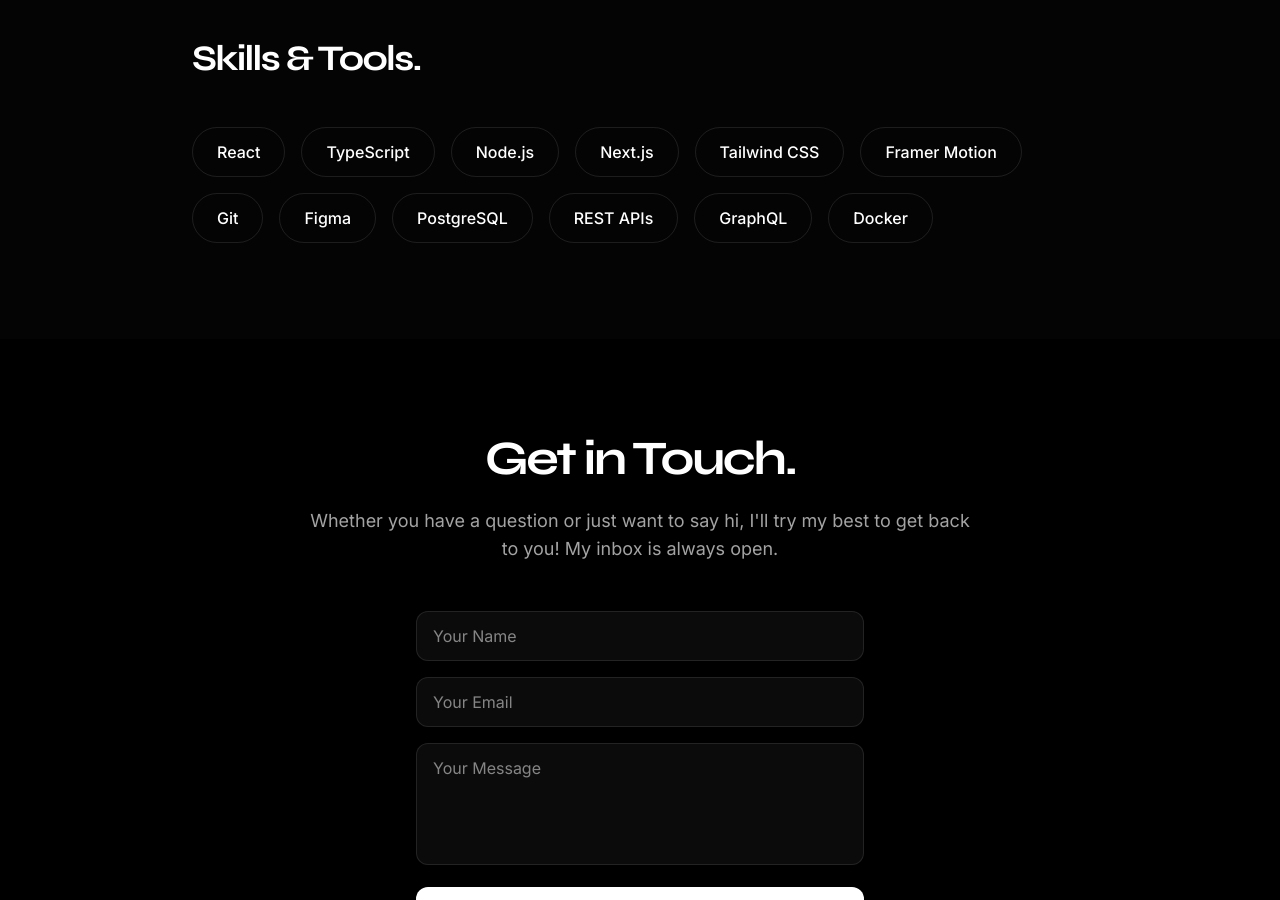
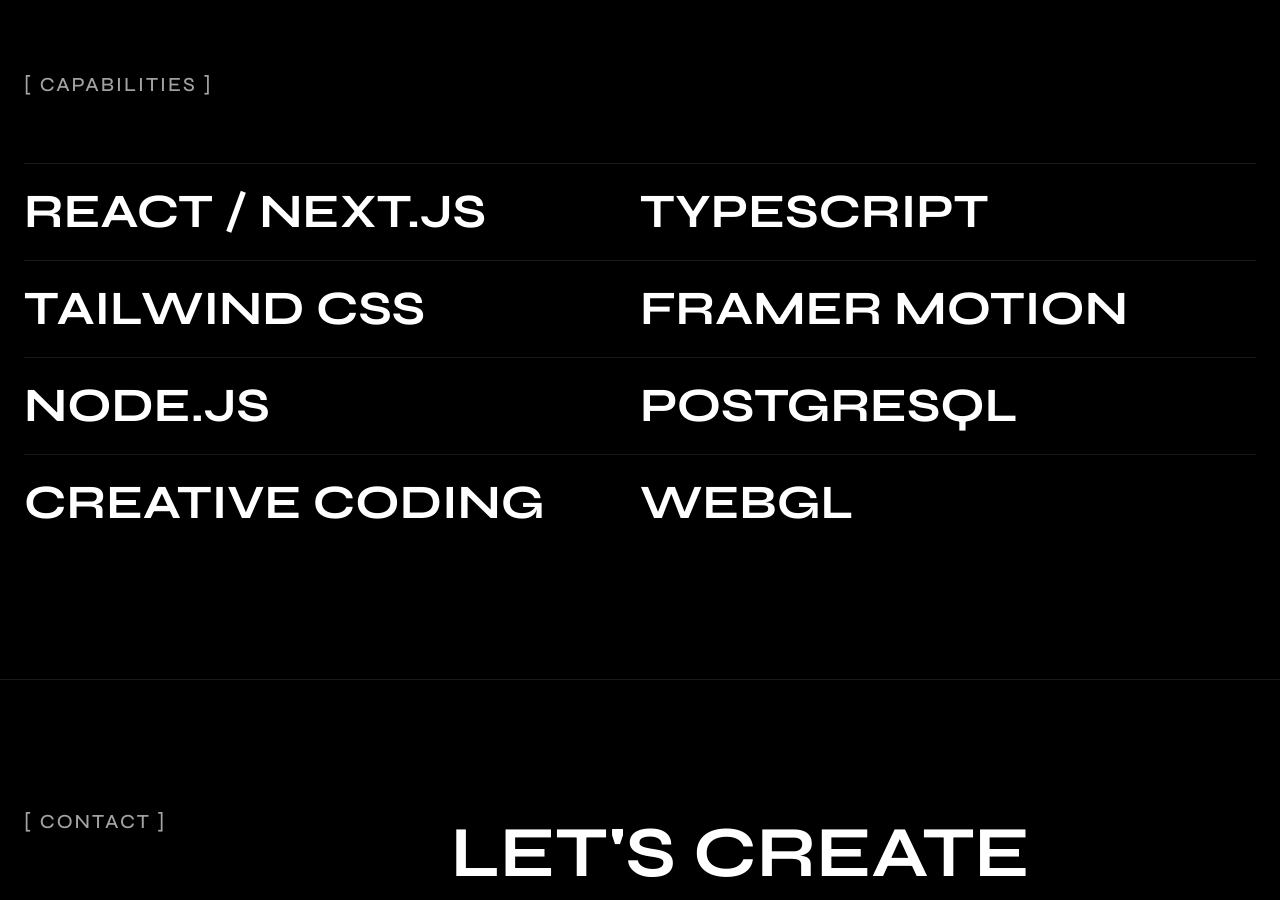
Before and after one commit to YorisSatriaAnanda/YorisS.A, a React (Vite) app: page / in a window 1280 px wide. Shown: the part 1880-2780 px from the top of the page. Built offline with nearby package versions, Linux system fonts and the light colour scheme.

Commit message:
update footer, nambahin animasi dll

```diff
--- a/src/App.tsx
+++ b/src/App.tsx
@@ -1,10 +1,25 @@
-import { BrowserRouter as Router, Routes, Route } from 'react-router-dom';
+import { BrowserRouter as Router, Routes, Route, useLocation } from 'react-router-dom';
+import { AnimatePresence } from 'framer-motion';
 import Navbar from './components/Navbar';
 import Footer from './components/Footer';
 import Home from './pages/Home';
 import Projects from './pages/Projects';
 import Certificates from './pages/Certificates';
 import CustomCursor from './components/CustomCursor';
+
+const AnimatedRoutes = () => {
+  const location = useLocation();
+
+  return (
+    <AnimatePresence mode="wait">
+      <Routes location={location} key={location.pathname}>
+        <Route path="/" element={<Home />} />
+        <Route path="/projects" element={<Projects />} />
+        <Route path="/certificates" element={<Certificates />} />
+      </Routes>
+    </AnimatePresence>
+  );
+};
 
 function App() {
   return (
@@ -13,11 +28,7 @@
       <div className="min-h-screen flex flex-col bg-primary-950 text-primary-50 font-sans overflow-x-hidden">
         <Navbar />
         <main className="flex-grow">
-          <Routes>
-            <Route path="/" element={<Home />} />
-            <Route path="/projects" element={<Projects />} />
-            <Route path="/certificates" element={<Certificates />} />
-          </Routes>
+          <AnimatedRoutes />
         </main>
         <Footer />
       </div>
--- /dev/null
+++ b/src/components/PageTransition.tsx
@@ -0,0 +1,27 @@
+import { motion } from 'framer-motion';
+
+const PageTransition = ({ children }: { children: React.ReactNode }) => {
+  return (
+    <>
+      {children}
+      {/* Slide in from bottom when exiting */}
+      <motion.div
+        initial={{ scaleY: 0 }}
+        animate={{ scaleY: 0 }}
+        exit={{ scaleY: 1 }}
+        transition={{ duration: 1, ease: [0.22, 1, 0.36, 1] }}
+        className="fixed inset-0 bg-white z-[60] origin-bottom pointer-events-none"
+      />
+      {/* Slide out to top when entering */}
+      <motion.div
+        initial={{ scaleY: 1 }}
+        animate={{ scaleY: 0 }}
+        exit={{ scaleY: 0 }}
+        transition={{ duration: 1, ease: [0.22, 1, 0.36, 1] }}
+        className="fixed inset-0 bg-white z-[60] origin-top pointer-events-none"
+      />
+    </>
+  );
+};
+
+export default PageTransition;
--- a/src/components/sections/Contact.tsx
+++ b/src/components/sections/Contact.tsx
@@ -1,44 +1,50 @@
 import { motion } from 'framer-motion';
-import { Send } from 'lucide-react';
 
 const Contact = () => {
   return (
-    <section id="contact" className="py-24 relative">
+    <section id="contact" className="py-32 border-b border-white/10">
       <div className="container mx-auto px-6">
-        <motion.div
-          initial={{ opacity: 0, y: 40 }}
-          whileInView={{ opacity: 1, y: 0 }}
-          viewport={{ once: true }}
-          transition={{ duration: 0.6 }}
-          className="max-w-4xl mx-auto text-center"
-        >
-          <h2 className="text-4xl md:text-5xl font-bold mb-6 tracking-tighter">Get in Touch.</h2>
-          <p className="text-primary-400 text-lg mb-12 max-w-2xl mx-auto">
-            Whether you have a question or just want to say hi, I'll try my best to get back to you! My inbox is always open.
-          </p>
+        <div className="grid lg:grid-cols-12 gap-12">
+          <div className="lg:col-span-4">
+            <h2 className="text-xl tracking-widest font-medium uppercase text-primary-400">
+              [ Contact ]
+            </h2>
+          </div>
 
-          <form className="max-w-md mx-auto space-y-4" onSubmit={(e) => e.preventDefault()}>
+          <div className="lg:col-span-8">
+            <h3 className="text-5xl md:text-7xl font-syne font-bold leading-tight mb-12 uppercase">
+              Let's create something <span className="text-stroke hover-target text-transparent">unforgettable</span>.
+            </h3>
+
+            <form className="space-y-8 mt-16" onSubmit={(e) => e.preventDefault()}>
+              <div className="border-b border-white/30 pb-4">
                 <input
                   type="text"
-              placeholder="Your Name"
-              className="w-full bg-primary-900/50 border border-white/10 rounded-xl px-4 py-3 text-white focus:outline-none focus:border-white/30 transition-colors"
+                  placeholder="WHAT'S YOUR NAME?"
+                  className="w-full bg-transparent text-2xl md:text-4xl font-syne uppercase focus:outline-none placeholder:text-primary-800 hover-target text-white"
                 />
+              </div>
+              <div className="border-b border-white/30 pb-4">
                 <input
                   type="email"
-              placeholder="Your Email"
-              className="w-full bg-primary-900/50 border border-white/10 rounded-xl px-4 py-3 text-white focus:outline-none focus:border-white/30 transition-colors"
+                  placeholder="WHAT'S YOUR EMAIL?"
+                  className="w-full bg-transparent text-2xl md:text-4xl font-syne uppercase focus:outline-none placeholder:text-primary-800 hover-target text-white"
                 />
+              </div>
+              <div className="border-b border-white/30 pb-4">
                 <textarea
-              placeholder="Your Message"
-              rows={4}
-              className="w-full bg-primary-900/50 border border-white/10 rounded-xl px-4 py-3 text-white focus:outline-none focus:border-white/30 transition-colors resize-none"
+                  placeholder="TELL ME ABOUT YOUR PROJECT"
+                  rows={3}
+                  className="w-full bg-transparent text-2xl md:text-4xl font-syne uppercase focus:outline-none placeholder:text-primary-800 hover-target resize-none text-white"
                 ></textarea>
+              </div>
 
-            <button className="w-full flex items-center justify-center gap-2 bg-white text-black font-semibold rounded-xl px-4 py-3 hover:bg-primary-200 transition-colors">
-              Send Message <Send size={18} />
+              <button className="text-xl border border-white px-12 py-6 uppercase tracking-widest hover:bg-white hover:text-black transition-colors hover-target mt-8 w-full md:w-auto">
+                Send Message
               </button>
             </form>
-        </motion.div>
+          </div>
+        </div>
       </div>
     </section>
   );
--- a/src/components/sections/Skills.tsx
+++ b/src/components/sections/Skills.tsx
@@ -1,39 +1,41 @@
 import { motion } from 'framer-motion';
 
 const skills = [
-  "React", "TypeScript", "Node.js", "Next.js",
-  "Tailwind CSS", "Framer Motion", "Git", "Figma",
-  "PostgreSQL", "REST APIs", "GraphQL", "Docker"
+  "React / Next.js", "TypeScript", "Tailwind CSS", "Framer Motion",
+  "Node.js", "PostgreSQL", "Creative Coding", "WebGL"
 ];
 
 const Skills = () => {
   return (
-    <section id="skills" className="py-24 relative bg-primary-900/20">
+    <section id="skills" className="py-32 border-b border-white/10">
       <div className="container mx-auto px-6">
         <motion.div
-          initial={{ opacity: 0, y: 40 }}
-          whileInView={{ opacity: 1, y: 0 }}
-          viewport={{ once: true }}
-          transition={{ duration: 0.6 }}
-          className="max-w-4xl mx-auto"
+          initial={{ opacity: 0 }}
+          whileInView={{ opacity: 1 }}
+          viewport={{ once: true, margin: "-20%" }}
+          className="mb-16"
         >
-          <h2 className="text-3xl md:text-4xl font-bold mb-12 tracking-tighter">Skills & Tools.</h2>
+          <h2 className="text-xl tracking-widest font-medium uppercase text-primary-400">
+            [ Capabilities ]
+          </h2>
+        </motion.div>
 
-          <div className="flex flex-wrap gap-4">
+        <div className="grid grid-cols-1 md:grid-cols-2 gap-y-0">
           {skills.map((skill, index) => (
             <motion.div
               key={skill}
-                initial={{ opacity: 0, scale: 0.9 }}
-                whileInView={{ opacity: 1, scale: 1 }}
+              initial={{ opacity: 0, y: 20 }}
+              whileInView={{ opacity: 1, y: 0 }}
               viewport={{ once: true }}
-                transition={{ duration: 0.3, delay: index * 0.05 }}
-                className="px-6 py-3 glass rounded-full border border-white/10 hover:border-white/30 hover:bg-white/10 transition-all cursor-default"
+              transition={{ duration: 0.5, delay: index * 0.05 }}
+              className="border-t border-white/10 py-6 pr-6 hover:bg-white hover:text-black transition-colors hover-target group cursor-none"
             >
-                <span className="text-primary-100 font-medium">{skill}</span>
+              <h3 className="text-3xl md:text-5xl font-syne font-bold uppercase transition-transform group-hover:translate-x-4">
+                {skill}
+              </h3>
             </motion.div>
           ))}
         </div>
-        </motion.div>
       </div>
     </section>
   );
--- a/src/pages/Certificates.tsx
+++ b/src/pages/Certificates.tsx
@@ -1,4 +1,5 @@
 import { motion } from 'framer-motion';
+import PageTransition from '../components/PageTransition';
 
 const certificates = [
   {
@@ -29,7 +30,8 @@
 
 const Certificates = () => {
   return (
-    <div className="pt-32 pb-24 min-h-screen">
+    <PageTransition>
+      <div className="pt-32 pb-24 min-h-screen">
       <div className="container mx-auto px-6">
         <motion.div
           initial={{ opacity: 0, y: 20 }}
@@ -70,8 +72,9 @@
             </motion.div>
           ))}
         </div>
+        </div>
       </div>
-    </div>
+    </PageTransition>
   );
 };
 
--- a/src/pages/Home.tsx
+++ b/src/pages/Home.tsx
@@ -3,16 +3,17 @@
 import About from '../components/sections/About';
 import Skills from '../components/sections/Skills';
 import Contact from '../components/sections/Contact';
+import PageTransition from '../components/PageTransition';
 
 const Home = () => {
   return (
-    <>
+    <PageTransition>
       <Hero />
       <Marquee />
       <About />
       <Skills />
       <Contact />
-    </>
+    </PageTransition>
   );
 };
 
--- a/src/pages/Projects.tsx
+++ b/src/pages/Projects.tsx
@@ -2,6 +2,7 @@
 import { useState } from 'react';
 import { FaGithub } from 'react-icons/fa';
 import { ExternalLink } from 'lucide-react';
+import PageTransition from '../components/PageTransition';
 
 const projects = [
   {
@@ -55,6 +56,7 @@
   };
 
   return (
+    <PageTransition>
       <div className="pt-32 pb-24 min-h-screen relative" onMouseMove={handleMouseMove}>
         <div className="container mx-auto px-6">
           <motion.div
@@ -127,6 +129,7 @@
           ))}
         </div>
       </div>
+    </PageTransition>
   );
 };
 
```
Also changed, not shown: src/components/Footer.tsx (+35 -19 lines). Lines whose indentation alone changed are shown as unchanged.
